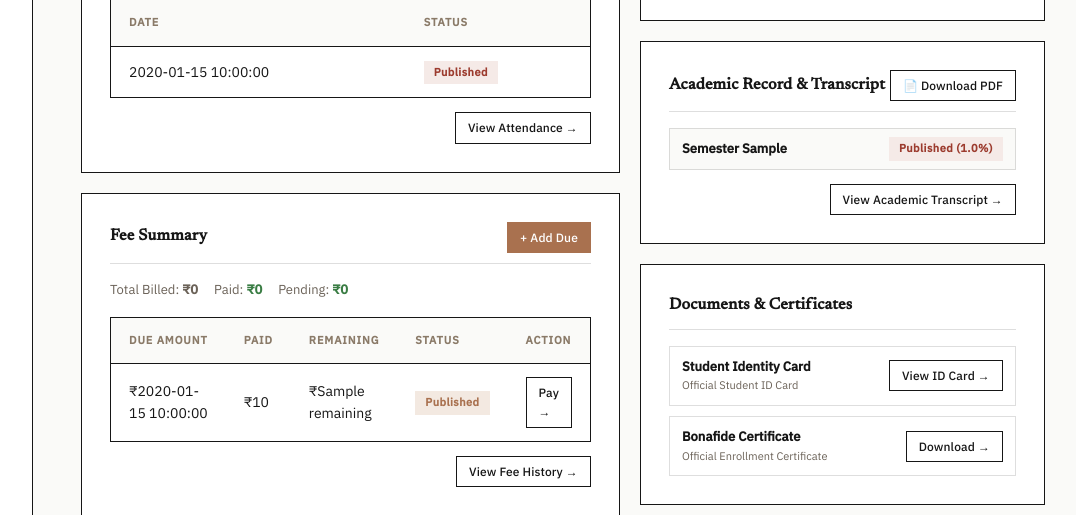
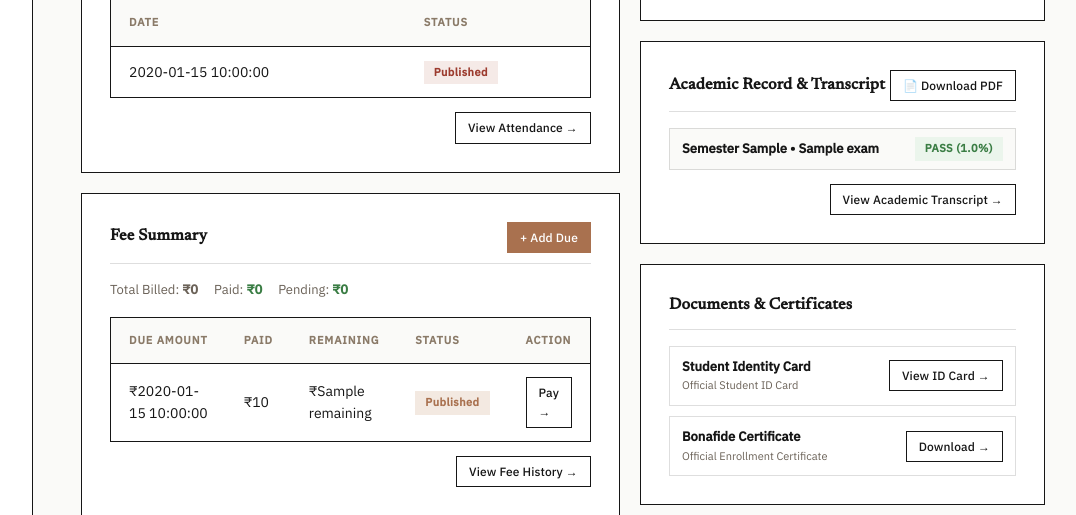
Before and after one commit to sayanawari12/StudentManagement, a Flask app: template templates/student_details.html in a window 1280 px wide. Shown: the part 1035-1550 px from the top of the page, without its empty margins (187-1263 px from the left). Run offline with Flask 3, Linux system fonts and the light colour scheme; the visitor is signed in with stand-in values (Sample User, id 1); tables that the repository leaves empty hold one stand-in row (values such as "Sample post"); the template is opened without the code that fills it: most values are stand-ins (such as "Sample title", 1, 10 or a date in 2020); some libraries are stand-ins or nearby versions.

Commit message:
fix: transcript semester exam loop formatting on 360 profile

```diff
--- a/templates/student_details.html
+++ b/templates/student_details.html
@@ -392,12 +392,14 @@
           {% if transcript and transcript.semesters %}
             <div style="display: flex; flex-direction: column; gap: 8px; margin-bottom: 14px;">
               {% for sem_key, sem_val in transcript.semesters.items() %}
-                <div style="display: flex; align-items: center; justify-content: space-between; padding: 8px 12px; background: var(--bg-page); border: 1px solid var(--border);">
-                  <span style="font-weight: 600; font-size: 13px;">Semester {{ sem_key }}</span>
-                  <span class="badge badge-{% if sem_val.status == 'PASS' %}pass{% else %}fail{% endif %}">
-                    {{ sem_val.status }} ({{ '%.1f'|format(sem_val.percentage) }}%)
-                  </span>
-                </div>
+                {% for ex in sem_val.exams %}
+                  <div style="display: flex; align-items: center; justify-content: space-between; padding: 8px 12px; background: var(--bg-page); border: 1px solid var(--border);">
+                    <span style="font-weight: 600; font-size: 13px;">Semester {{ sem_key }} &bull; {{ ex.exam.exam_name }}</span>
+                    <span class="badge badge-{% if ex.summary.overall_status == 'PASS' %}pass{% else %}fail{% endif %}">
+                      {{ ex.summary.overall_status }} ({{ '%.1f'|format(ex.summary.overall_percentage) }}%)
+                    </span>
+                  </div>
+                {% endfor %}
               {% endfor %}
             </div>
           {% else %}
```
